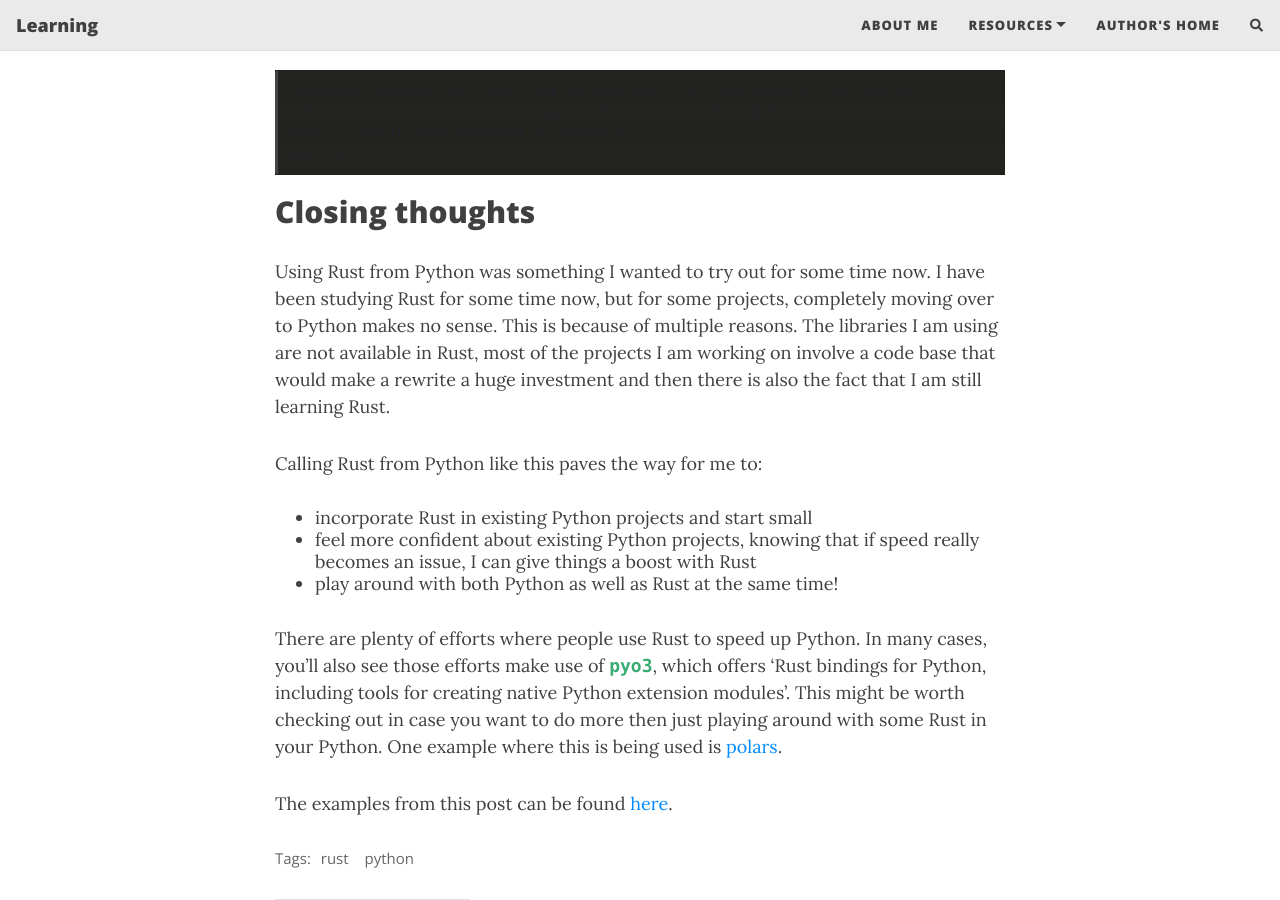
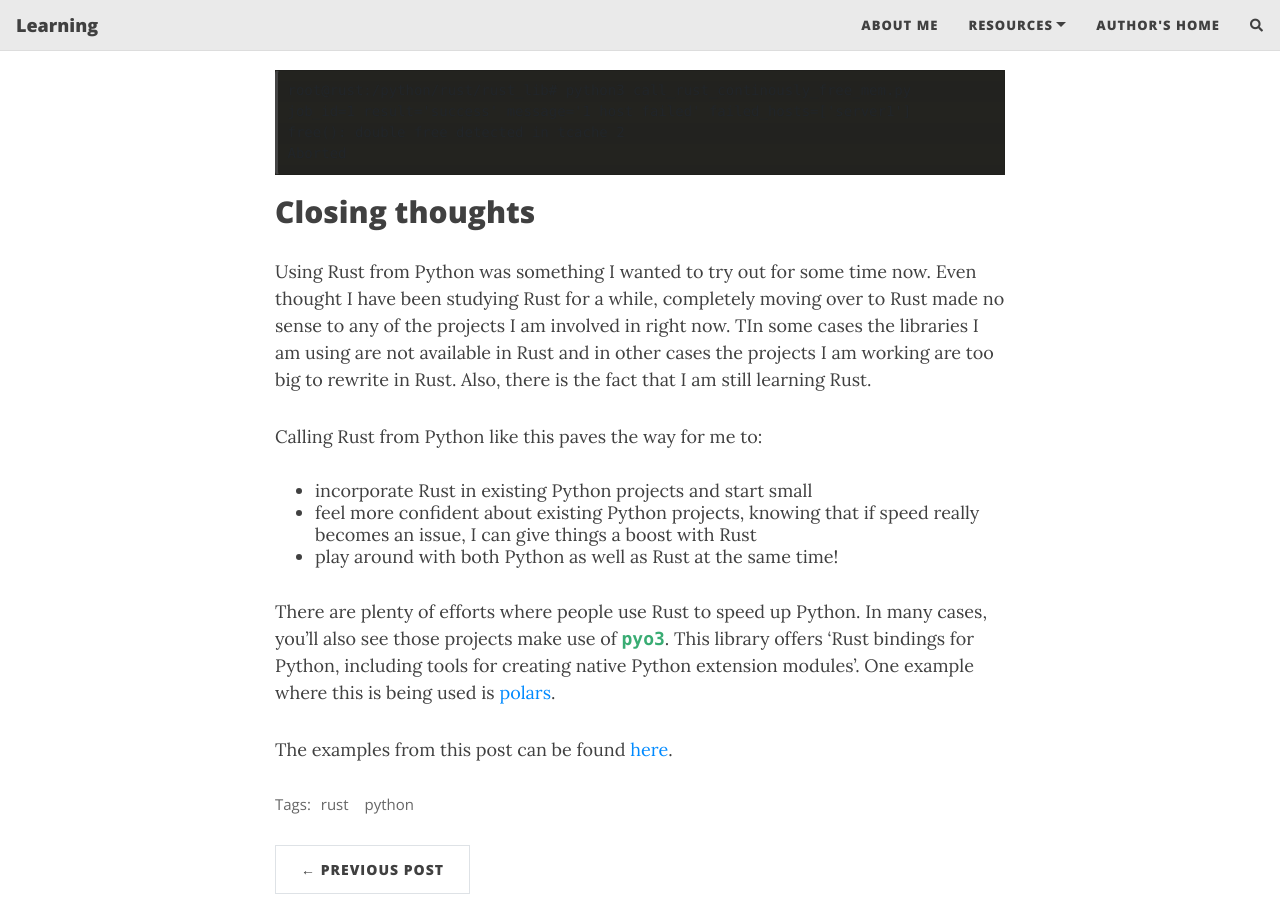
Before and after one commit to saidvandeklundert/learn, a Jekyll site: the page built from _posts/2021-11-5-calling-rust-from-python.md, in a window 1280 px wide and 900 px high, scrolled down 12646 px. Built offline with Jekyll 4.4.1, drawn with Linux system fonts in a browser that asks for light colours; nearby versions of some CDN libraries; comment, search, counter and statistics services are not loaded.

Commit message:
complete

````diff
--- a/_posts/2021-11-5-calling-rust-from-python.md
+++ b/_posts/2021-11-5-calling-rust-from-python.md
@@ -438,14 +438,14 @@ Aborted
 ```
 ## Closing thoughts
 
-Using Rust from Python was something I wanted to try out for some time now. I have been studying Rust for some time now, but for some projects, completely moving over to Python makes no sense. This is because of multiple reasons. The libraries I am using are not available in Rust, most of the projects I am working on involve a code base that would make a rewrite a huge investment and then there is also the fact that I am still learning Rust.
+Using Rust from Python was something I wanted to try out for some time now. Even thought I have been studying Rust for a while, completely moving over to Rust made no sense to any of the projects I am involved in right now. TIn some cases the libraries I am using are not available in Rust and in other cases the projects I am working are too big to rewrite in Rust. Also, there is the fact that I am still learning Rust.
 
 Calling Rust from Python like this paves the way for me to:
 - incorporate Rust in existing Python projects and start small
 - feel more confident about existing Python projects, knowing that if speed really becomes an issue, I can give things a boost with Rust
 - play around with both Python as well as Rust at the same time!
 
-There are plenty of efforts where people use Rust to speed up Python. In many cases, you'll also see those efforts make use of `pyo3`, which offers 'Rust bindings for Python, including tools for creating native Python extension modules'. This might be worth checking out in case you want to do more then just playing around with some Rust in your Python. One example where this is being used is [polars](https://www.pola.rs/).
+There are plenty of efforts where people use Rust to speed up Python. In many cases, you'll also see those projects make use of `pyo3`. This library offers 'Rust bindings for Python, including tools for creating native Python extension modules'. One example where this is being used is [polars](https://www.pola.rs/).
 
 
 The examples from this post can be found [here](Note: when creating this post, I used CPython 3.9.2 and Rust 1.56.0).
````
